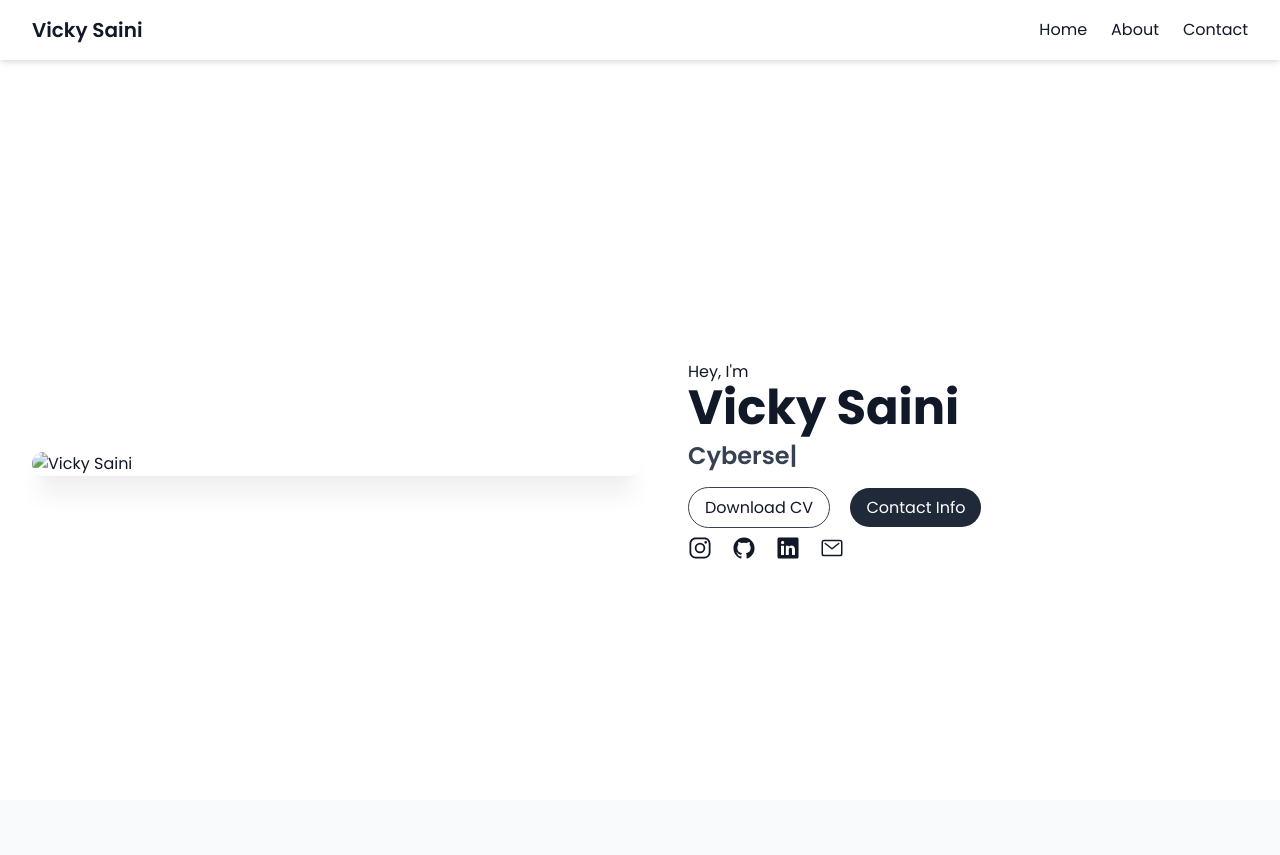
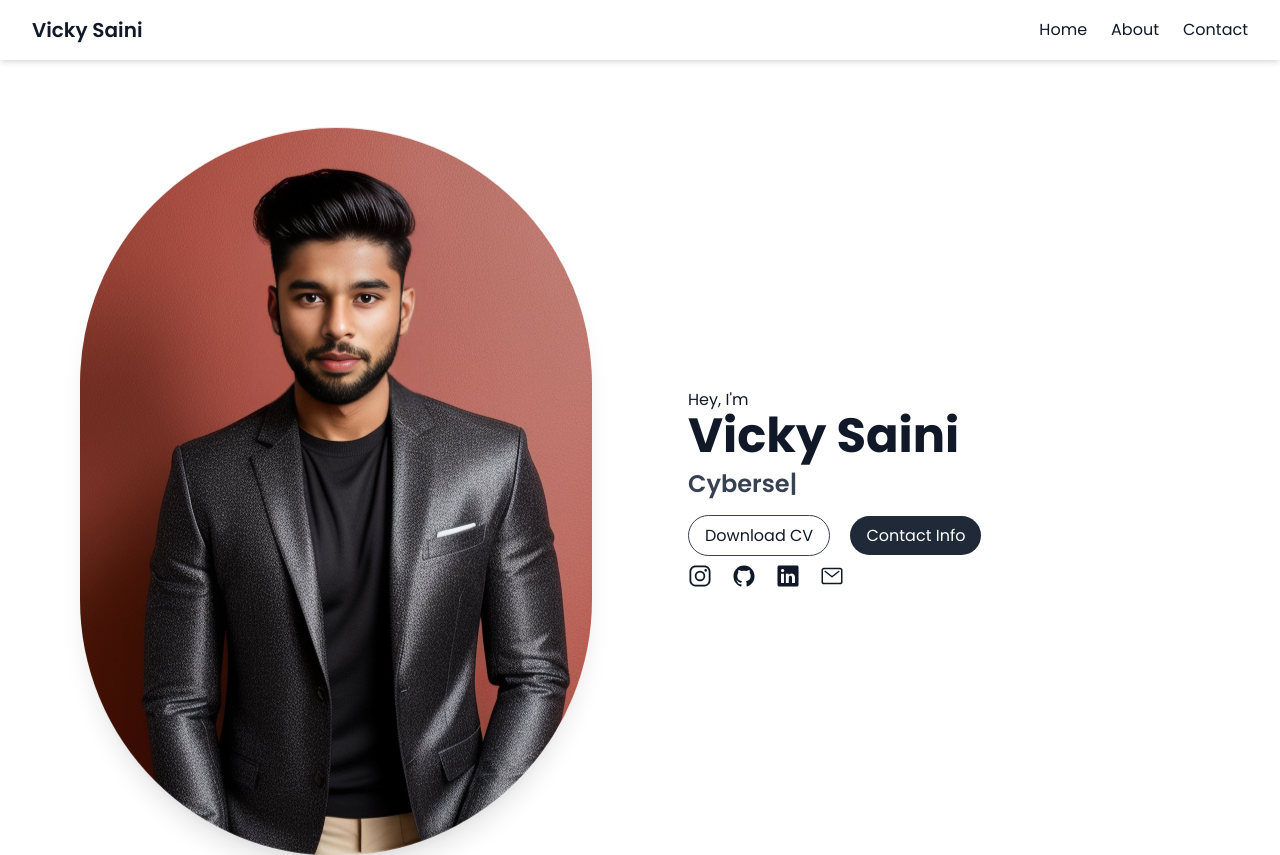
Before and after one commit to cyberDude404/portfolio, a plain HTML site: page index.html in a window 1280 px wide. Shown: the top 855 px of the page. Drawn offline with nearby package versions, Linux system fonts and the light colour scheme.

Commit message:
Update index.html

```diff
--- a/index.html
+++ b/index.html
@@ -72,7 +72,7 @@
   <!-- Hero Section -->
   <section id="home" class="min-h-screen flex flex-col md:flex-row justify-center items-center pt-32 px-8 text-center md:text-left">
     <div class="md:w-1/2">
-      <img src="/portfolio_folder/my.png" alt="Vicky Saini" class="rounded-full mx-auto shadow-xl float-image" />
+      <img src="/portfolio/my.png" alt="Vicky Saini" class="rounded-full mx-auto shadow-xl float-image" />
     </div>
     <div class="md:w-1/2 mt-6 md:mt-0 md:pl-12">
       <p class="text-gray-900">Hey, I'm</p>
```
